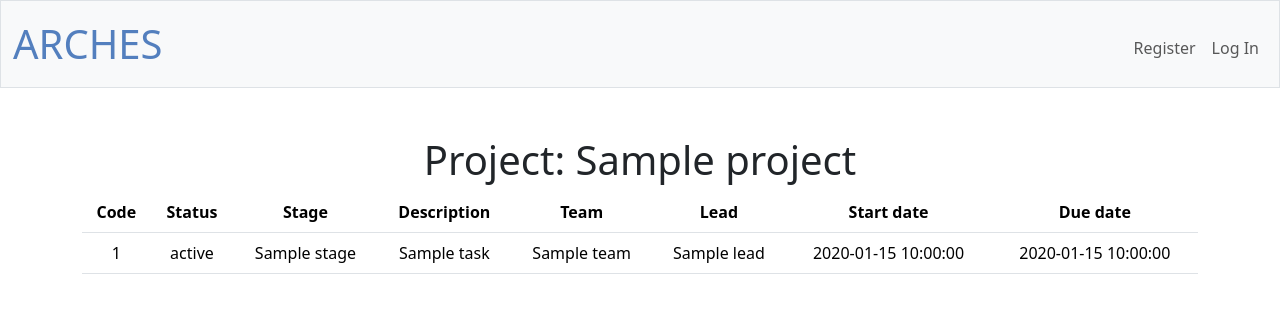
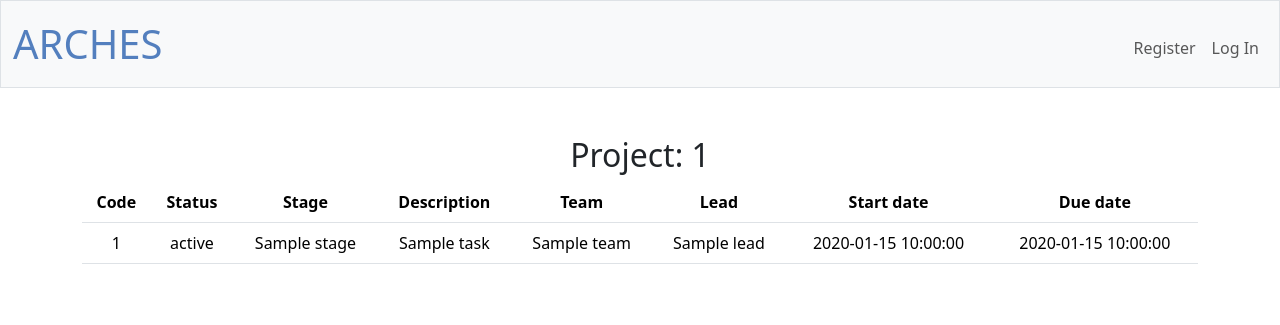
Before and after one commit to RLCM696/company, a Flask app: template templates/project.html in a window 1280 px wide. Shown: the top 325 px of the page. Run offline with Flask 3, Linux system fonts and the light colour scheme; the template is opened without the code that fills it: most values are stand-ins (such as "Sample title", 1, 10 or a date in 2020); some libraries are stand-ins or nearby versions.

Commit message:
Sun, Nov 3, 2024, 1:28 PM -05:00

```diff
--- a/app.py
+++ b/app.py
@@ -144,7 +144,7 @@ def contract():
         project = db.execute("""SELECT status, permission, company, address, zip_code, city, state, date,
                              Projects.id, Clients.name AS client FROM Projects
                              JOIN Clients ON Projects.client_id = Clients.id
-                             WHERE Projects.id = ?""", request.args.get('project'))
+                             WHERE Projects.id = ?""", request.args.get('project'))[0]
 
         tasks = db.execute("""SELECT start_date, due_date, ProjectTasks.status, ProjectTasks.id, Tasks.name AS task,
                            Tasks.description, Stages.name AS stage, Teams.name AS team, Employees.first_name AS lead
--- a/templates/project.html
+++ b/templates/project.html
@@ -5,7 +5,9 @@
 {% endblock %}
 
 {% block main %}
-    <h1>Project: {{ project }}</h1>
+    <div>
+        <h2>Project: {{ project["id"] }}</h2>
+    </div>
     <div class="table-responsive"></div>
     <table class=table>
         <thead>
```
Also changed, not shown: 1 other file.
